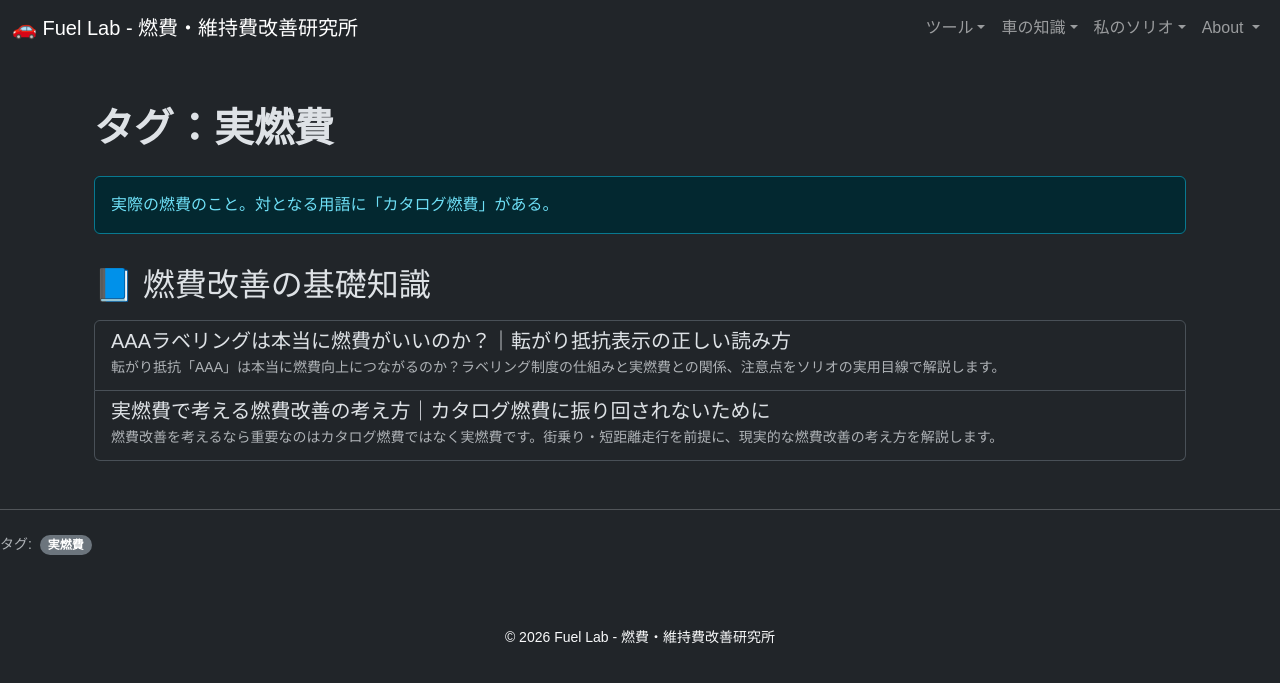
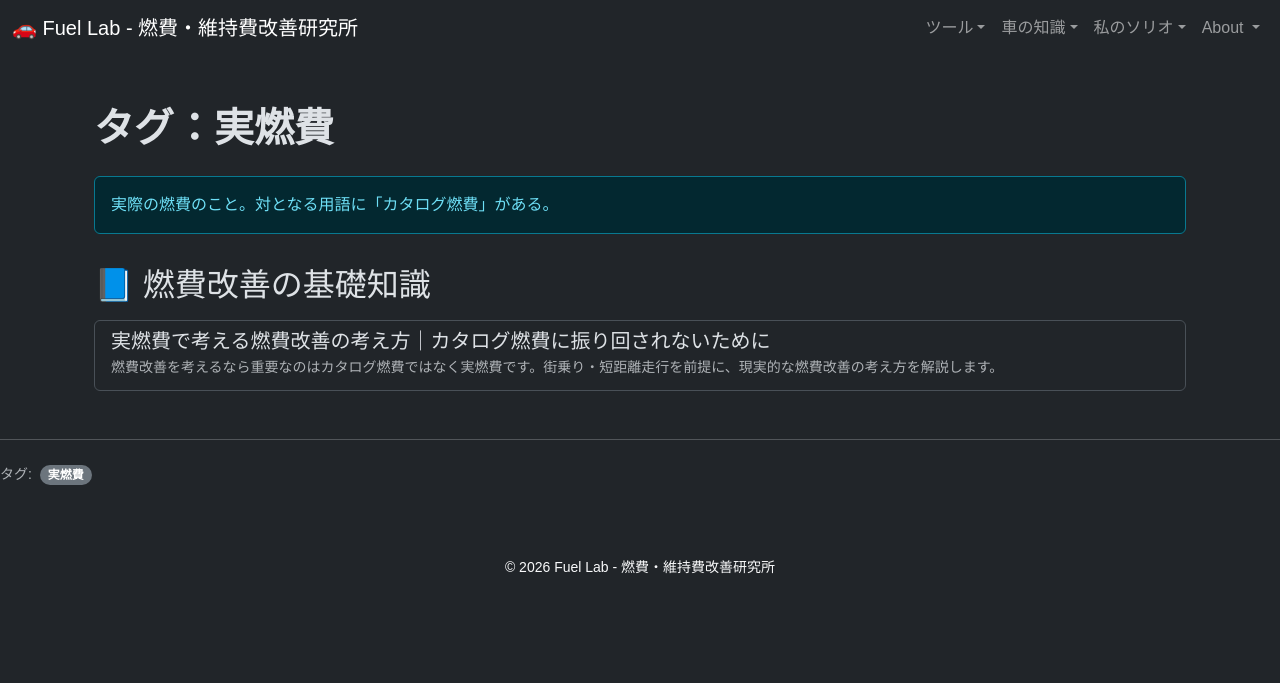
Before and after one commit to funyapar-org/fuel-lab, a Jekyll site: the page built from _tags/実燃費.md, in a window 1280 px wide. Shown: the top 683 px of the page. Built offline with Jekyll 4.4.1, drawn with Linux system fonts in a browser that asks for light colours.

Commit message:
aaa-label-truth.md を更新

```diff
--- a/_knowledge/aaa-label-truth.md
+++ b/_knowledge/aaa-label-truth.md
@@ -4,10 +4,10 @@
 title: "AAAラベリングは本当に燃費がいいのか？｜転がり抵抗表示の正しい読み方"
 description: 転がり抵抗「AAA」は本当に燃費向上につながるのか？ラベリング制度の仕組みと実燃費との関係、注意点をソリオの実用目線で解説します。
 tags:
-  - タイヤ
-  - 燃費改善
-  - 実燃費
-  - 知識
+  - tire
+  - fuel-economy-improve
+  - real-fuel-economy
+  - knowledge
 ---
 
 <div class="container my-4">
```
